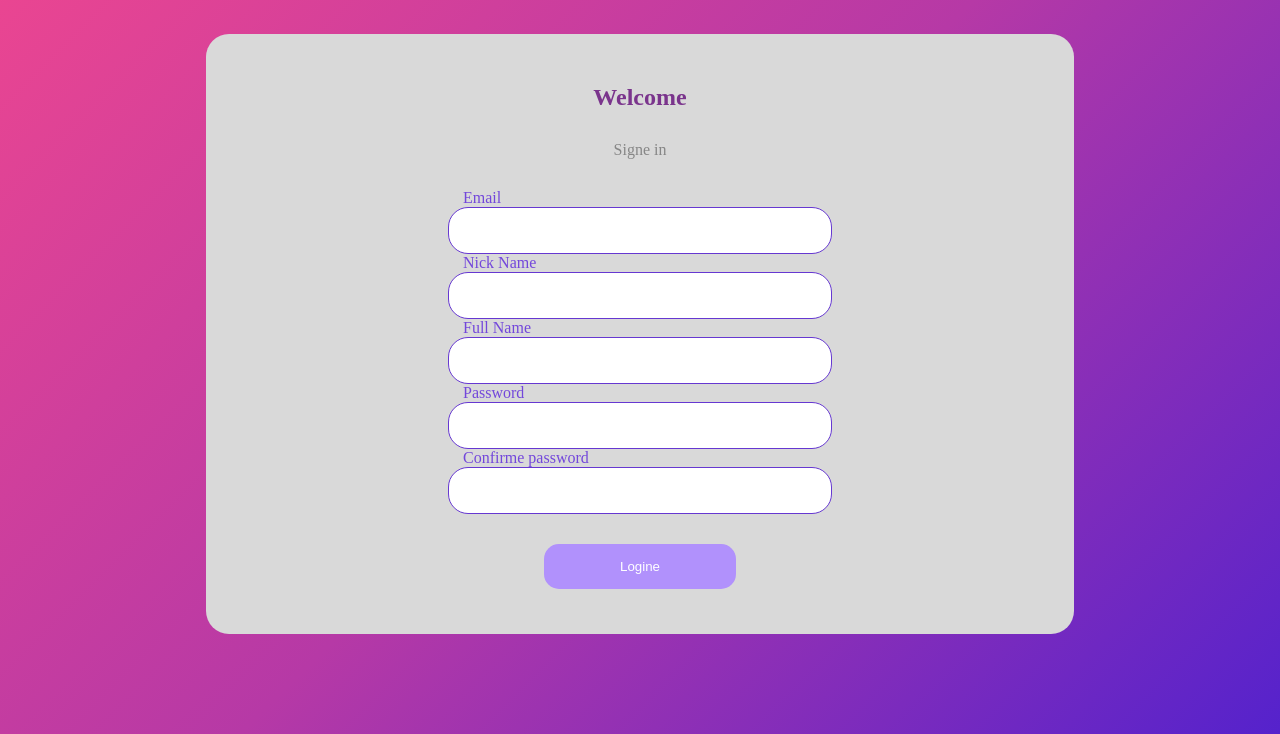
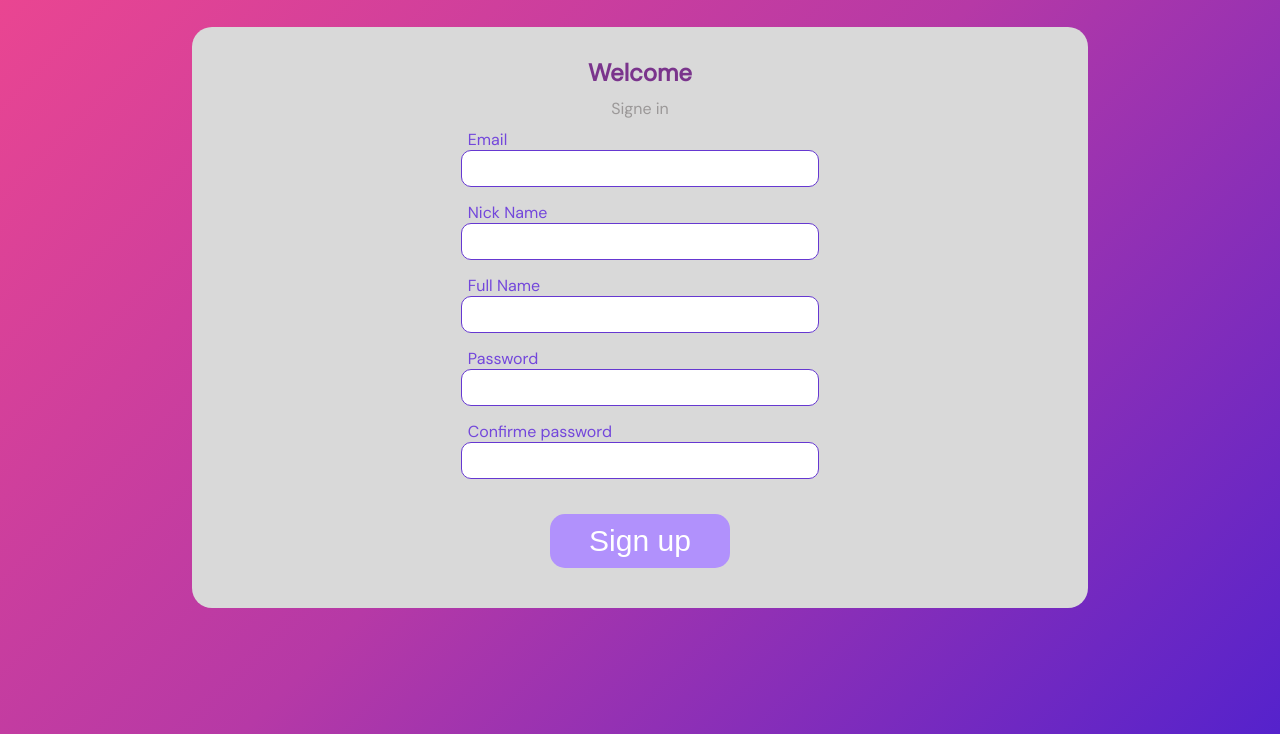
Before and after one commit to reda-guemry/BRIEFS-2, a plain HTML site: page SignUp.html in a window 1280 px wide. Shown: the part 66-800 px from the top of the page. Drawn offline with Linux system fonts and the light colour scheme.

Commit message:
fix beugs on page sign in and page login

```diff
--- a/SignUp.html
+++ b/SignUp.html
@@ -4,10 +4,11 @@
     <meta charset="UTF-8">
     <meta name="viewport" content="width=device-width, initial-scale=1.0">
     <link rel="stylesheet" href="style.css">
+    <link href='https://fonts.googleapis.com/css?family=DM Sans' rel='stylesheet'>
     <title>Logine</title>
 </head>
 <body>
-    <main>
+    <main class="main-login-signup">
         <nav>
 
             <div class="nav-content">
@@ -35,11 +36,12 @@
 
         </nav>
 
-        <section class="section-login section-sign-in">
+        <section class="section-sign-up">
+            <div class="sign-up-about">
                 <h1>Welcome</h1>
                 <p>Signe in</p>
 
-            <form action="#" class="form-logine-page">
+                <form action="#" class="form-sign-up-page">
 
                     <label for="email">Email</label>
                     <input type="text" id="email">
@@ -55,9 +57,11 @@
 
                     <label for="Confirme-password">Confirme password</label>
                     <input type="text" id="Confirme-password">
-                <button>Logine</button>
+                    <button>Sign up</button>
 
                 </form>
+            </div>
+
 
         </section>
     </main>
--- a/style.css
+++ b/style.css
@@ -122,6 +122,12 @@ a {
     display: grid;
     grid-template-rows: repeat(2, 1fr);
     gap: 20PX;
+}
+
+.serch-container hr{
+    width: 70%;
+    color: #7778B0;
+
 }
 
 .cherche-ecent-name {
@@ -263,7 +269,7 @@ a {
 
 .about-crat-design p {
     color: #272727;
-    padding-bottom: 20px;
+    padding-bottom: 40px;
 }
 
 .about-crat-design a {
@@ -475,7 +481,7 @@ footer p {
 
 /* css page of logine */
 
-main {
+.main-login-signup {
     background: linear-gradient( 135deg , #ED4690 ,#B639A6 , #5522CC );
     height: 100vh;
     position: relative;
@@ -548,11 +554,58 @@ main {
 
 /* signup css */
 
-
-.section-sign-in {
-    height: 500PX;
+.section-sign-up {
+    margin-top: 30px;
+}
+.sign-up-about {
+    width : 70%;
+    margin : 0 auto ;
+    background-color: #D9D9D9 ;
+    display: flex;
+    flex-direction : column ;
+    align-items: center;
+    gap: 10px;
+    border-radius: 20px;
 }
 
-.section-sign-in button {
+.sign-up-about h1 {
+    color: #7A348C;
     margin-top: 30px;
 }
+
+.sign-up-about p {
+    color: #9B9898 ;
+}
+
+
+
+.form-sign-up-page {
+    display: flex;
+    flex-direction: column;
+    width: 40%;
+}
+
+.form-sign-up-page input {
+    margin-bottom: 15px;
+    padding: 10px 5px;
+    border-radius: 10px;
+    outline: none;
+    border: 1px solid #6638D1;
+}
+
+.form-sign-up-page label {
+    padding-left: 7px;
+    color: #7347DB;
+}
+
+.form-sign-up-page button {
+    width: 50% ;
+    align-self: center;
+    margin: 20px 0 40px 0;
+    padding: 10px 5px ;
+    border-radius: 15px;
+    border: none;
+    background-color: #B191FC;
+    color: #FFFFFF;
+    font-size: 30px;
+}
```
Also changed, not shown: Logine.html (+2 -1 lines), blog.html (+1 -1 lines), event.html (+1 -0 lines), indix.html (+8 -0 lines). Lines whose indentation alone changed are shown as unchanged.
